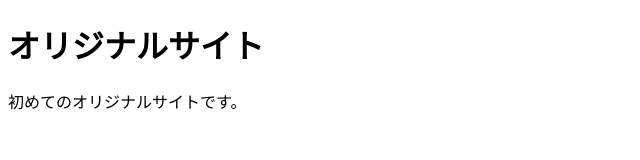
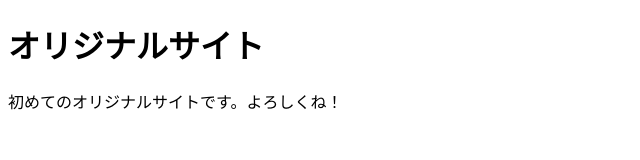
Before and after one commit to teya55/teya55.github.io, a plain HTML site: page index.html in a window 1280 px wide. Shown: the full height of the page, 0-640 px from the left. Drawn offline with Linux system fonts and the light colour scheme.

Commit message:
Update index.html

```diff
--- a/index.html
+++ b/index.html
@@ -7,6 +7,6 @@
 </head>
 <body>
    <h1>オリジナルサイト</h1>
-   <p>初めてのオリジナルサイトです。</p>
+   <p>初めてのオリジナルサイトです。よろしくね！</p>
 </body>
 </html>
```
